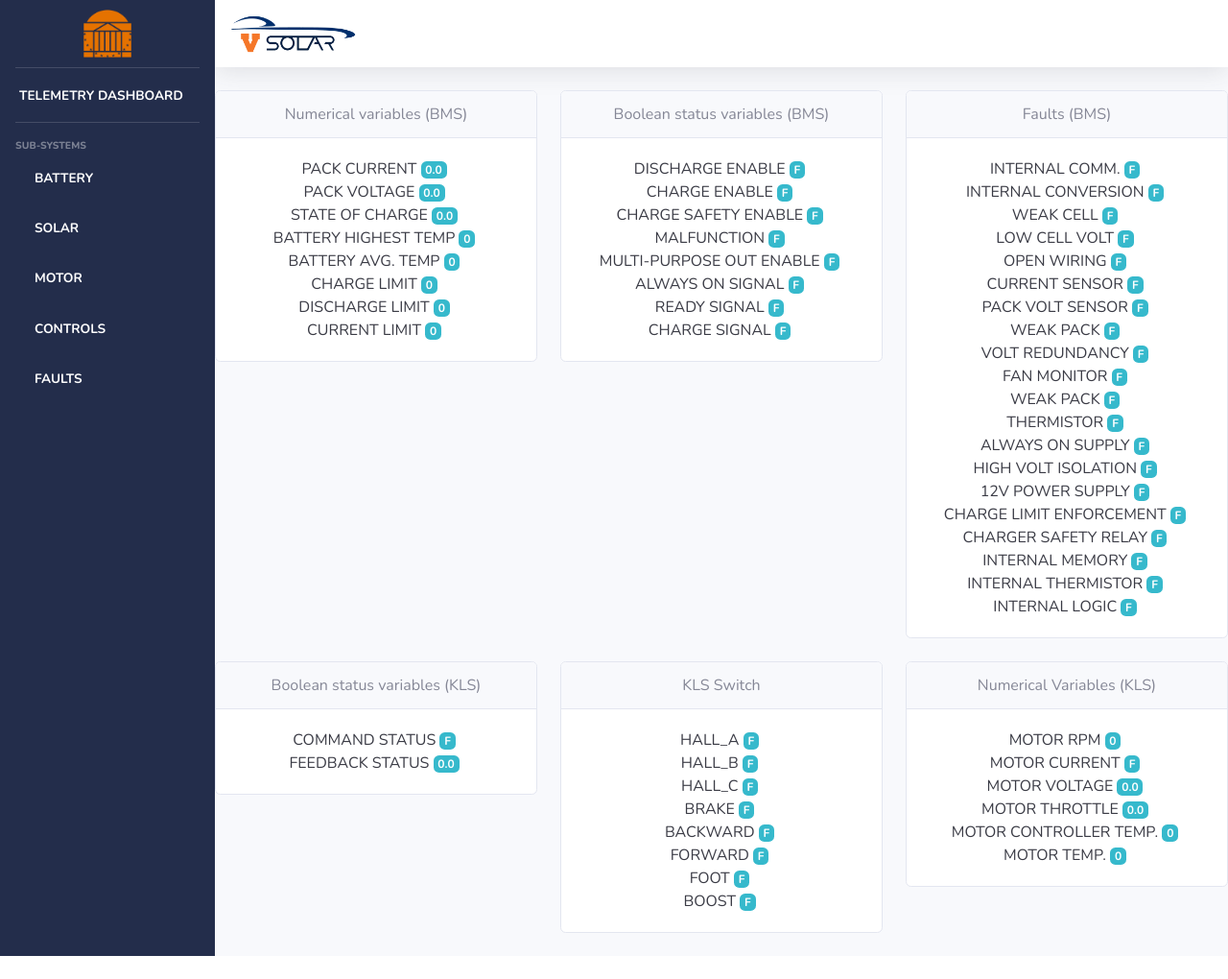
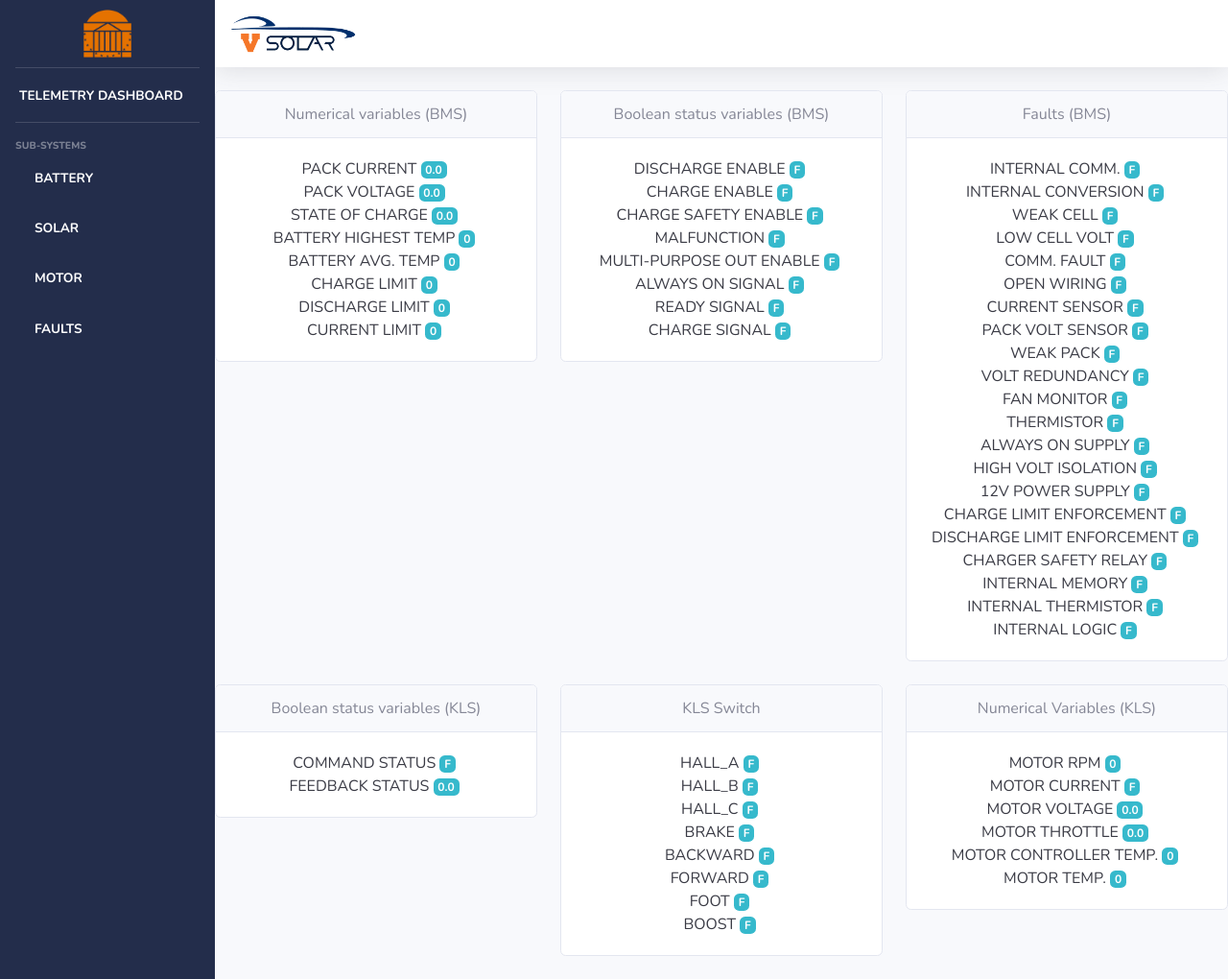
Before and after one commit to solarcaratuva/Telemetry, a Flask app: page /faults in a window 1280 px wide. Shown: the whole page at 96% size. Before the commit the page ends 996 px from the top, so only its background shows below. Run offline with Flask 2, Linux system fonts and the light colour scheme; some libraries are stand-ins or nearby versions.

Commit message:
faults page update

```diff
--- a/templates/battery.html
+++ b/templates/battery.html
@@ -72,9 +72,9 @@
         </li>
 
         <li class="nav-item active">
-          <a class="nav-link" href="control">
+          <a class="nav-link" href="faults">
             <i class="fas fa-fw fa-tachometer-alt"></i>
-            <span>Controls</span></a>
+            <span>Faults</span></a>
         </li>
       </div>
 
--- a/templates/faults.html
+++ b/templates/faults.html
@@ -72,12 +72,6 @@
         </li>
 
         <li class="nav-item active">
-          <a class="nav-link" href="motor">
-            <i class="fas fa-fw fa-tachometer-alt"></i>
-            <span>Controls</span></a>
-        </li>
-
-        <li class="nav-item active">
           <a class="nav-link" href="faults">
             <i class="fas fa-fw fa-tachometer-alt"></i>
             <span>Faults</span></a>
@@ -115,35 +109,35 @@
                 <div class="row no-gutters align-items-center">
                   <div class="col mr-1">
                     <div class="text-m text-gray-900 text-uppercase mb-20">Pack current
-                      <span class="badge badge badge-info">0.0</span>
+                      <span class="badge badge badge-info" id = 'current'>0.0</span>
                     </div>
 
                     <div class="text-m text-gray-900 text-uppercase mb-20">Pack voltage
-                      <span class="badge badge badge-info">0.0</span>
+                      <span class="badge badge badge-info" id = 'voltage'>0.0</span>
                     </div>
 
                     <div class="text-m text-gray-900 text-uppercase mb-20">State of charge
-                      <span class="badge badge badge-info">0.0</span>
+                      <span class="badge badge badge-info" id = 'soc'>0.0</span>
                     </div>
 
                     <div class="text-m text-gray-900 text-uppercase mb-20">Battery highest temp
-                      <span class="badge badge badge-info">0</span>
+                      <span class="badge badge badge-info"id = 'max_temperature'>0</span>
                     </div>
 
                     <div class="text-m text-gray-900 text-uppercase mb-20">Battery avg. temp
-                      <span class="badge badge badge-info">0</span>
+                      <span class="badge badge badge-info" id = 'temperature'>0</span>
                     </div>
 
                     <div class="text-m text-gray-900 text-uppercase mb-20"> Charge limit
-                      <span class="badge badge badge-info">0</span>
+                      <span class="badge badge badge-info" id = charge_limit>0</span>
                     </div>
 
                     <div class="text-m text-gray-900 text-uppercase mb-20">Discharge limit
-                      <span class="badge badge badge-info">0</span>
+                      <span class="badge badge badge-info" id = 'discharge_limit'>0</span>
                     </div>
 
                     <div class="text-m text-gray-900 text-uppercase mb-20">Current limit
-                      <span class="badge badge badge-info">0</span>
+                      <span class="badge badge badge-info" id = 'current_limit'>0</span>
                     </div>
 
                   </div>
@@ -161,35 +155,35 @@
                 <div class="row no-gutters align-items-center">
                   <div class="col mr-1">
                     <div class="text-m text-gray-900 text-uppercase mb-20">Discharge enable
-                      <span class="badge badge badge-info">F</span>
+                      <span class="badge badge badge-info" id = 'disch_bool'>F</span>
                     </div>
 
                     <div class="text-m text-gray-900 text-uppercase mb-20">Charge enable
-                      <span class="badge badge badge-info">F</span>
+                      <span class="badge badge badge-info" id = 'charge_bool'>F</span>
                     </div>
 
                     <div class="text-m text-gray-900 text-uppercase mb-20">Charge safety enable
-                      <span class="badge badge badge-info">F</span>
+                      <span class="badge badge badge-info" id = 'safety_bool'>F</span>
                     </div>
 
                     <div class="text-m text-gray-900 text-uppercase mb-20">Malfunction
-                      <span class="badge badge badge-info">F</span>
+                      <span class="badge badge badge-info" id = 'malfunction'>F</span>
                     </div>
 
                     <div class="text-m text-gray-900 text-uppercase mb-20">Multi-purpose out enable
-                      <span class="badge badge badge-info">F</span>
+                      <span class="badge badge badge-info" id = 'multi-purpose_out'>F</span>
                     </div>
 
                     <div class="text-m text-gray-900 text-uppercase mb-20"> Always on signal
-                      <span class="badge badge badge-info">F</span>
+                      <span class="badge badge badge-info" id = 'always_on_signal'>F</span>
                     </div>
 
                     <div class="text-m text-gray-900 text-uppercase mb-20">Ready signal
-                      <span class="badge badge badge-info">F</span>
+                      <span class="badge badge badge-info" id = 'ready_signal'>F</span>
                     </div>
 
                     <div class="text-m text-gray-900 text-uppercase mb-20">Charge signal
-                      <span class="badge badge badge-info">F</span>
+                      <span class="badge badge badge-info" id = charge_signal>F</span>
                     </div>
 
                   </div>
@@ -207,83 +201,87 @@
                 <div class="row no-gutters align-items-center">
                   <div class="col mr-1">
                     <div class="text-m text-gray-900 text-uppercase mb-20">Internal Comm.
-                      <span class="badge badge badge-info">F</span>
+                      <span class="badge badge badge-info" id = 'P0A1F'>F</span>
                     </div>
 
                     <div class="text-m text-gray-900 text-uppercase mb-20">Internal Conversion
-                      <span class="badge badge badge-info">F</span>
+                      <span class="badge badge badge-info" id = 'P0A00'>F</span>
                     </div>
 
                     <div class="text-m text-gray-900 text-uppercase mb-20">Weak Cell
-                      <span class="badge badge badge-info">F</span>
+                      <span class="badge badge badge-info" id = 'P0A80'>F</span>
                     </div>
 
                     <div class="text-m text-gray-900 text-uppercase mb-20">Low Cell Volt
-                      <span class="badge badge badge-info">F</span>
+                      <span class="badge badge badge-info" id = 'P0AFA'>F</span>
+                    </div>
+
+                    <div class="text-m text-gray-900 text-uppercase mb-20">Comm. Fault
+                      <span class="badge badge badge-info" id = 'U0100'>F</span>
                     </div>
 
                     <div class="text-m text-gray-900 text-uppercase mb-20">Open Wiring
-                      <span class="badge badge badge-info">F</span>
+                      <span class="badge badge badge-info" id = 'P0A04'>F</span>
                     </div>
 
                     <div class="text-m text-gray-900 text-uppercase mb-20"> Current sensor
-                      <span class="badge badge badge-info">F</span>
+                      <span class="badge badge badge-info" id = 'P0AC0'>F</span>
                     </div>
 
                     <div class="text-m text-gray-900 text-uppercase mb-20">Pack Volt sensor
-                      <span class="badge badge badge-info">F</span>
+                      <span class="badge badge badge-info" id = 'P0A01'>F</span>
                     </div>
 
                     <div class="text-m text-gray-900 text-uppercase mb-20">Weak pack
-                      <span class="badge badge badge-info">F</span>
+                      <span class="badge badge badge-info" id = 'P0A02'>F</span>
                     </div>
 
                     <div class="text-m text-gray-900 text-uppercase mb-20">Volt redundancy
-                      <span class="badge badge badge-info">F</span>
+                      <span class="badge badge badge-info" id = 'P0A03'>F</span>
                     </div>
 
                     <div class="text-m text-gray-900 text-uppercase mb-20">Fan monitor
-                      <span class="badge badge badge-info">F</span>
-                    </div>
-
-                    <div class="text-m text-gray-900 text-uppercase mb-20">Weak pack
-                      <span class="badge badge badge-info">F</span>
+                      <span class="badge badge badge-info" id = 'P0A81'>F</span>
                     </div>
 
                     <div class="text-m text-gray-900 text-uppercase mb-20">Thermistor
-                      <span class="badge badge badge-info">F</span>
+                      <span class="badge badge badge-info" id = 'P0A9C'>F</span>
                     </div>
 
                     <div class="text-m text-gray-900 text-uppercase mb-20">Always on supply
-                      <span class="badge badge badge-info">F</span>
+                      <span class="badge badge badge-info" id = 'P0560'>F</span>
                     </div>
 
                     <div class="text-m text-gray-900 text-uppercase mb-20">High volt isolation
-                      <span class="badge badge badge-info">F</span>
+                      <span class="badge badge badge-info" id = 'P0AA6'>F</span>
                     </div>
 
                     <div class="text-m text-gray-900 text-uppercase mb-20">12V power supply
-                      <span class="badge badge badge-info">F</span>
+                      <span class="badge badge badge-info" id = 'P0A05'>F</span>
                     </div>
 
                     <div class="text-m text-gray-900 text-uppercase mb-20">Charge limit enforcement
-                      <span class="badge badge badge-info">F</span>
+                      <span class="badge badge badge-info" id = 'P0A06'>F</span>
+                    </div>
+
+                    <div class="text-m text-gray-900 text-uppercase mb-20">Discharge limit enforcement
+                      <span class="badge badge badge-info" id = 'P0A07'>F</span>
                     </div>
 
                     <div class="text-m text-gray-900 text-uppercase mb-20">Charger safety relay
-                      <span class="badge badge badge-info">F</span>
+                      <span class="badge badge badge-info" id = 'P0A08'>F</span>
                     </div>
 
                     <div class="text-m text-gray-900 text-uppercase mb-20">Internal memory
-                      <span class="badge badge badge-info">F</span>
+                      <span class="badge badge badge-info" id = 'P0A09'>F</span>
                     </div>
 
                     <div class="text-m text-gray-900 text-uppercase mb-20">Internal thermistor
-                      <span class="badge badge badge-info">F</span>
+                      <span class="badge badge badge-info" id = 'P0A0A'>F</span>
                     </div>
 
                     <div class="text-m text-gray-900 text-uppercase mb-20">Internal logic
-                      <span class="badge badge badge-info">F</span>
+                      <span class="badge badge badge-info" id = 'P0A0B'>F</span>
                     </div>
 
                   </div>
@@ -304,11 +302,11 @@
                 <div class="row no-gutters align-items-center">
                   <div class="col mr-1">
                     <div class="text-m text-gray-900 text-uppercase mb-20">Command Status
-                      <span class="badge badge badge-info">F</span>
+                      <span class="badge badge badge-info" id = 'command_status'>F</span>
                     </div>
 
                     <div class="text-m text-gray-900 text-uppercase mb-20">Feedback status
-                      <span class="badge badge badge-info">0.0</span>
+                      <span class="badge badge badge-info" id = 'feedback_status'>0.0</span>
                     </div>
                   </div>
                 </div>
@@ -325,35 +323,35 @@
                 <div class="row no-gutters align-items-center">
                   <div class="col mr-1">
                     <div class="text-m text-gray-900 text-uppercase mb-20">hall_a
-                      <span class="badge badge badge-info">F</span>
+                      <span class="badge badge badge-info" id = 'hall_a'>F</span>
                     </div>
 
                     <div class="text-m text-gray-900 text-uppercase mb-20">hall_b
-                      <span class="badge badge badge-info">F</span>
+                      <span class="badge badge badge-info" id = hall_b>F</span>
                     </div>
 
                     <div class="text-m text-gray-900 text-uppercase mb-20">hall_c
-                      <span class="badge badge badge-info">F</span>
+                      <span class="badge badge badge-info" id = hall_c>F</span>
                     </div>
 
                     <div class="text-m text-gray-900 text-uppercase mb-20">Brake
-                      <span class="badge badge badge-info">F</span>
+                      <span class="badge badge badge-info" id = 'brake'>F</span>
                     </div>
 
                     <div class="text-m text-gray-900 text-uppercase mb-20">Backward
-                      <span class="badge badge badge-info">F</span>
+                      <span class="badge badge badge-info" id = 'backward'>F</span>
                     </div>
 
                     <div class="text-m text-gray-900 text-uppercase mb-20">Forward
-                      <span class="badge badge badge-info">F</span>
+                      <span class="badge badge badge-info" id = 'forward'>F</span>
                     </div>
 
                     <div class="text-m text-gray-900 text-uppercase mb-20">Foot
-                      <span class="badge badge badge-info">F</span>
+                      <span class="badge badge badge-info" id = 'foot'>F</span>
                     </div>
 
                     <div class="text-m text-gray-900 text-uppercase mb-20">Boost
-                      <span class="badge badge badge-info">F</span>
+                      <span class="badge badge badge-info" id = 'boost'>F</span>
                     </div>
                   </div>
                 </div>
@@ -371,27 +369,27 @@
                 <div class="row no-gutters align-items-center">
                   <div class="col mr-1">
                     <div class="text-m text-gray-900 text-uppercase mb-20">Motor RPM
-                      <span class="badge badge badge-info">0</span>
+                      <span class="badge badge badge-info" id = 'rpm'>0</span>
                     </div>
 
                     <div class="text-m text-gray-900 text-uppercase mb-20">Motor Current
-                      <span class="badge badge badge-info">F</span>
+                      <span class="badge badge badge-info" id = 'current_limit_status'>F</span>
                     </div>
 
                     <div class="text-m text-gray-900 text-uppercase mb-20">Motor Voltage
-                      <span class="badge badge badge-info">0.0</span>
+                      <span class="badge badge badge-info" id = 'voltage'>0.0</span>
                     </div>
 
                     <div class="text-m text-gray-900 text-uppercase mb-20">Motor Throttle
-                      <span class="badge badge badge-info">0.0</span>
+                      <span class="badge badge badge-info" id = 'throttle'>0.0</span>
                     </div>
 
                     <div class="text-m text-gray-900 text-uppercase mb-20">Motor Controller Temp.
-                      <span class="badge badge badge-info">0</span>
+                      <span class="badge badge badge-info" id = 'controller_temp'>0</span>
                     </div>
 
                     <div class="text-m text-gray-900 text-uppercase mb-20">Motor Temp.
-                      <span class="badge badge badge-info">0</span>
+                      <span class="badge badge badge-info" id = 'motor_temp'>0</span>
                     </div>
                   </div>
                 </div>
--- a/templates/motor.html
+++ b/templates/motor.html
@@ -72,9 +72,9 @@
         </li>
 
         <li class="nav-item active">
-          <a class="nav-link" href="control">
+          <a class="nav-link" href="faults">
             <i class="fas fa-fw fa-tachometer-alt"></i>
-            <span>Controls</span></a>
+            <span>Faults</span></a>
         </li>
       </div>
 
--- a/templates/solar.html
+++ b/templates/solar.html
@@ -72,9 +72,9 @@
         </li>
 
         <li class="nav-item active">
-          <a class="nav-link" href="control">
+          <a class="nav-link" href="faults">
             <i class="fas fa-fw fa-tachometer-alt"></i>
-            <span>Controls</span></a>
+            <span>Faults</span></a>
         </li>
       </div>
 
```
Also changed, not shown: static/js/client.js (+49 -49 lines), templates/index.html (+3 -13 lines).
